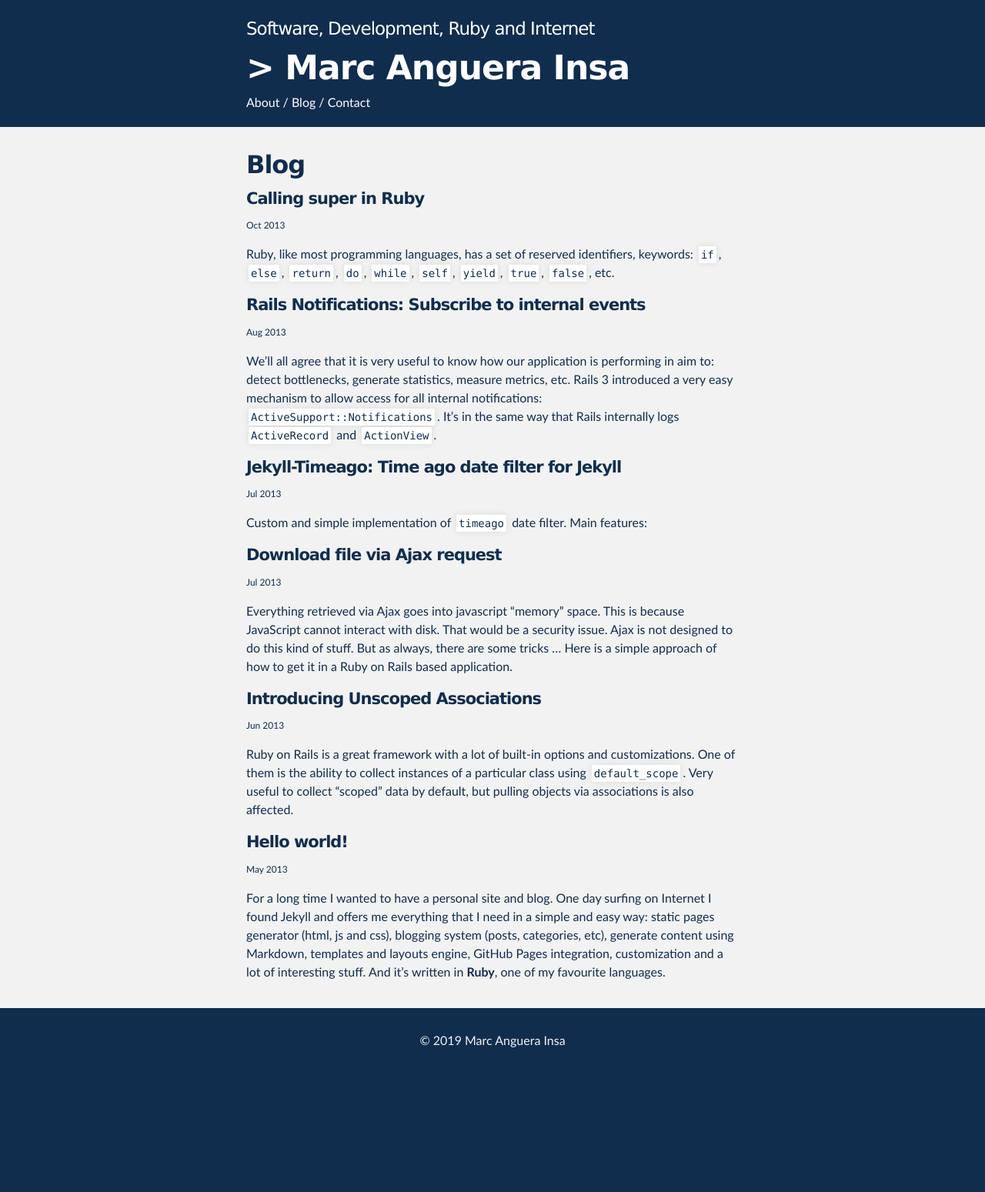
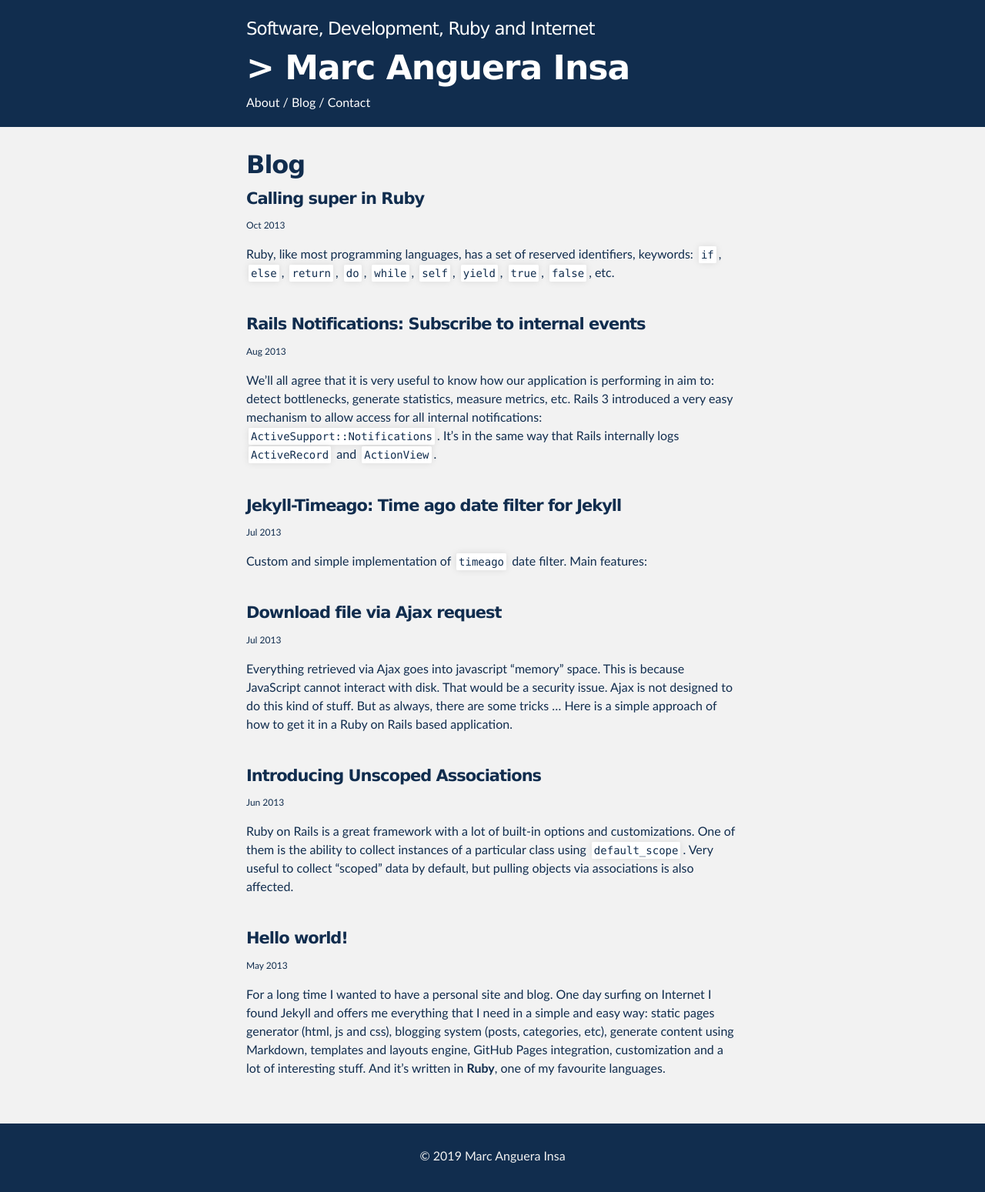
Before and after one commit to markets/markets.github.io, a Jekyll site: the page built from blog/index.html, in a window 1280 px wide. Shown: the whole page at 77% size. Built offline with Jekyll 4.4.1, drawn with Linux system fonts in a browser that asks for light colours; before the commit the page ends 1399 px from its top, so only the background shows below that.

Commit message:
add some margin bottom for each post in blog#index

```diff
--- a/blog/index.html
+++ b/blog/index.html
@@ -6,8 +6,10 @@ title: Blog - Marc Anguera Insa
 <h2>Blog</h2>
 
 {% for post in site.posts %}
-  <h4><a href="{{ post.url }}"> {{ post.title }}</a></h4>
-  <small>{{ post.date | date: "%b %Y" }}</small>
+  <div class="post">
+    <h4><a href="{{ post.url }}"> {{ post.title }}</a></h4>
+    <small>{{ post.date | date: "%b %Y" }}</small>
 
-  <p>{{ post.excerpt }}</p>
+    <p>{{ post.excerpt }}</p>
+  </div>
 {% endfor %}
--- a/css/styles.css
+++ b/css/styles.css
@@ -255,6 +255,10 @@ footer p {
   text-align: center;
 }
 
+.post {
+  margin-bottom: 40px;
+}
+
 /*******************************************************************************
 Small Device Styles
 *******************************************************************************/
```
